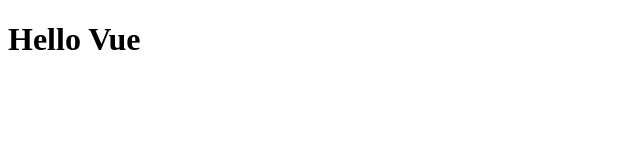
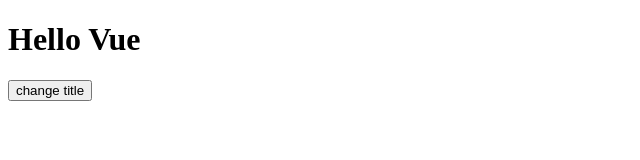
Before and after one commit to nataliadelina/vue-netninja, a plain HTML site: page index.html in a window 1280 px wide. Shown: the whole page, without its empty margins (0-640 px from the left). Drawn offline with nearby package versions, Linux system fonts and the light colour scheme.

Commit message:
data, method, click event

```diff
--- a/app.js
+++ b/app.js
@@ -5,6 +5,12 @@ const app = Vue.createApp({
         }
     },
     methods: {
+        // changeTitle() {
+        //     this.title = 'new title'
+        // }
+        changeTitle(title) {
+            this.title = title
+        }
     }
 });
 
--- a/index.html
+++ b/index.html
@@ -12,6 +12,8 @@
 <body>
     <div id="app">
         <h1>{{title}}</h1>
+        <!-- <button @click="changeTitle">change title</button> -->
+        <button @click="changeTitle('something new')">change title</button>
     </div>
 
     <script src="./app.js"></script>
```
